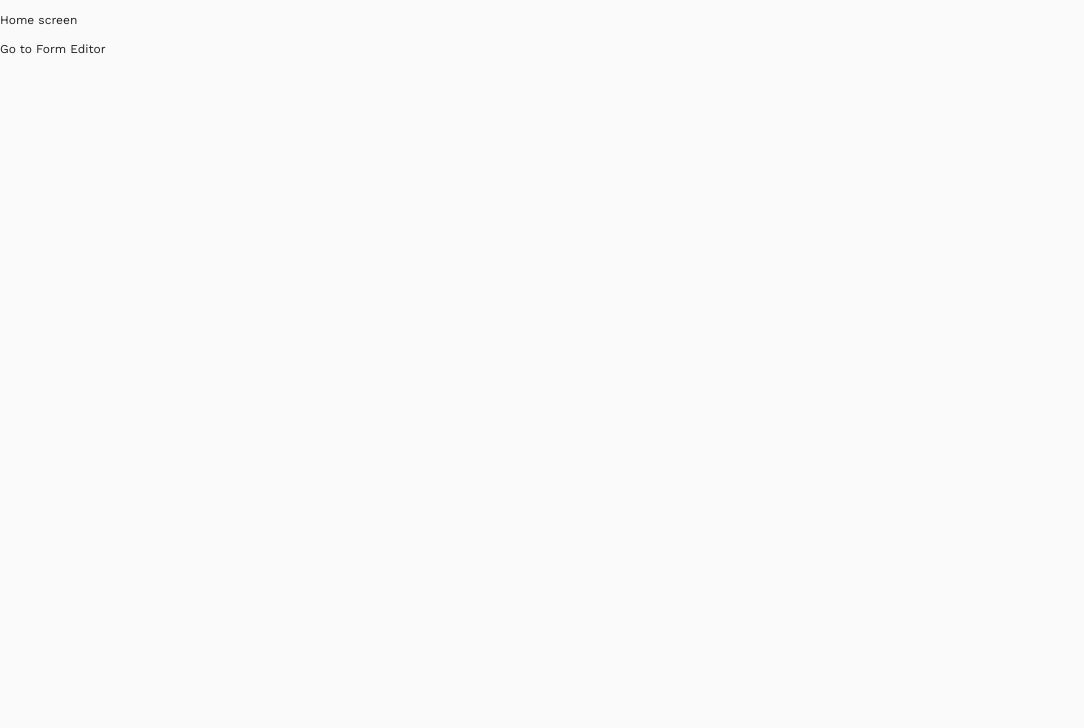
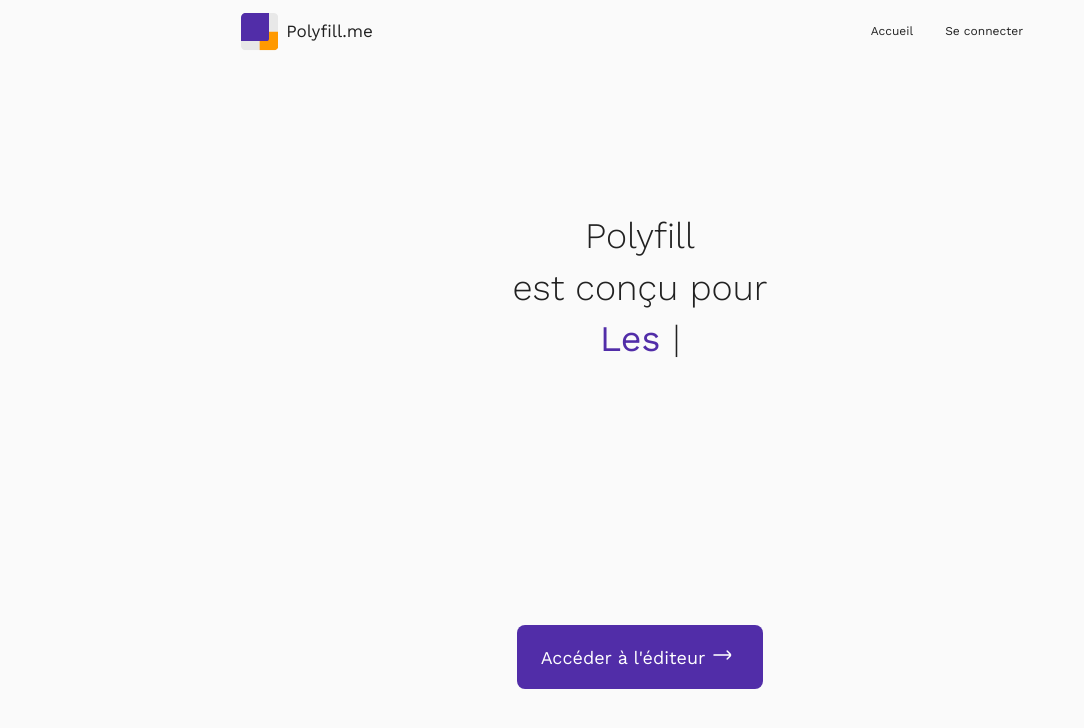
Before and after one commit to maxou00/polyfill.me, a Next.js app: page / in a window 1280 px wide. Shown: the top 728 px of the page, without its empty margins (0-1084 px from the left). Built offline with nearby package versions, Linux system fonts and the light colour scheme.

Commit message:
Added base view of landing base

```diff
--- a/package.json
+++ b/package.json
@@ -13,9 +13,11 @@
     "@popperjs/core": "^2.9.3",
     "@supabase/supabase-js": "^1.21.0",
     "@types/classnames": "^2.3.1",
+    "@types/ityped": "^1.0.1",
     "@types/react-dom": "^17.0.9",
     "@types/react-redux": "^7.1.18",
     "classnames": "^2.2.6",
+    "ityped": "^1.0.3",
     "ll": "^1.2.0",
     "material-ui-color": "^1.2.0",
     "nanoid": "^3.1.23",
--- a/pages/dashboard.tsx
+++ b/pages/dashboard.tsx
@@ -5,11 +5,15 @@ import { useState } from "react";
 import { DataForm } from "../engine/page";
 import { Box, Container } from "@material-ui/core";
 import { FormReport } from "../processing-analysis/FormReport";
+import Head from "next/head";
 
 export default function Dashboard() {
     const [selectedForm, setSelectedForm] = useState<DataForm>();
 
     return <Initializer>
+        <Head>
+            <title>Dashboard</title>
+        </Head>
         <div className={styles.page}>
             <DashboardAppBar onFormSelected={setSelectedForm} />
             <div className={styles.body}>
--- a/pages/index.tsx
+++ b/pages/index.tsx
@@ -1,16 +1,69 @@
+import { Button, Typography } from "@material-ui/core";
 import Head from "next/head";
+import { useEffect } from "react";
+import { Logo } from "../ui/Logo";
+import { init } from "ityped";
+import { useRef } from "react";
+import styles from "../styles/initial.module.scss";
+import cln from "classnames";
 import Link from "next/link";
 
+let cases = [
+    "Les soumissions de candidatures",
+    "Les sondages",
+    "Les études de marché",
+    "Les prises de contact",
+    "Collecter ce que vous voulez."
+]
+
 function IndexScreen() {
-    return <div>
+    const caseRef = useRef<HTMLSpanElement>();
+
+    useEffect(() => {
+        if (caseRef.current) {
+
+            init(caseRef.current, {
+                showCursor: true,
+                typeSpeed: 100,
+                backSpeed: 50,
+                strings: cases
+            })
+        }
+    }, []);
+
+    return <div className={styles.page}>
         <Head>
             <title>Polyfill.me</title>
-            <meta name="description" content="Create forms" />
+            <meta name="description" content="Data Collection made easier than ever" />
             <link rel="icon" href="/favicon.ico" />
         </Head>
         <main>
-            <p>Home screen</p>
-            <Link href="/editor">Go to Form Editor</Link>
+            <header className={styles.header}>
+                <div className={styles.logoWrapper}>
+                    <Logo size={28} />
+                    <Typography variant="h6" className={styles.title}>Polyfill.me</Typography>
+                </div>
+                <div className={styles.menu}>
+
+                    <span className={styles.item}>Accueil</span>
+                    <span className={cln(styles.item, styles.btnLogin)}>Se connecter</span>
+                </div>
+            </header>
+            <div className={styles.underHeader}>
+                <p className={styles.bigText}>
+                    Polyfill <br />est conçu pour <br /><span ref={caseRef} className={styles.useCases}></span>
+                </p>
+                <div className={styles.actions}>
+                    <Link href="/editor" passHref>
+                        <button className={styles.btnGetStarted}>
+                            <span className="text" data-role="text">
+                                Accéder à l&apos;éditeur
+                            </span>
+                            <i className="fi-rr-arrow-right" data-role="icon end"></i>
+                        </button>
+                    </Link>
+                </div>
+            </div>
         </main>
     </div>
 }
--- a/pages/preview/[id].tsx
+++ b/pages/preview/[id].tsx
@@ -1,4 +1,5 @@
 import { GetServerSideProps } from "next";
+import Head from "next/head";
 import { useEffect } from "react";
 import { useDispatch } from "react-redux";
 import { supaClient } from "../../core/utils";
@@ -27,6 +28,9 @@ export default function Preview(props: {form?: DataForm, id: string}) {
         return <></>
     }
     return <div>
+        <Head>
+            <title>{props.form.form_content.title}</title>
+        </Head>
         <FormRenderer preview={true}/>
     </div>
 }
--- /dev/null
+++ b/styles/initial.module.scss
@@ -0,0 +1,75 @@
+.page {
+    width: 100%;
+    min-height: 100vh;
+    --header-height: 64px;
+    --primary-tint: #512DA8;
+}
+
+.header {
+    display: flex;
+    flex-direction: row;
+    align-items: center;
+    justify-content: space-around;
+    height: var(--header-height);
+
+    .logoWrapper {
+        display: flex;
+        flex-direction: row;
+        align-items: center;
+        justify-content: center;
+
+        .title {
+            margin-left: 8px;
+        }
+    }
+
+    .menu {
+        height: 100%;
+        display: flex;
+        flex-direction: row;
+        align-items: center;
+        justify-content: center;
+
+        .item {
+
+            padding: 8px 16px;
+        }
+
+    }
+}
+
+.underHeader {
+    height: calc(100vh - var(--header-height));
+    display: flex;
+    flex-direction: column;
+    align-items: center;
+    justify-content: space-around;
+}
+
+.bigText {
+    font-size: 36px;
+    text-align: center;
+    font-weight: lighter;
+
+    .useCases {
+        font-weight: bolder;
+        color: var(--primary-tint);
+    }
+}
+
+.btnGetStarted {
+    border: none;
+    height: 64px;
+    padding: 0px 24px;
+    background: var(--primary-tint);
+    border-radius: 8px;
+    color: white;
+    font-family: 'Work Sans';
+    font-size: 18px;
+
+
+    *[ data-role ~= icon ] {
+        margin: 0px 8px;
+    }
+
+}
--- a/ui/DashboardAppBar.tsx
+++ b/ui/DashboardAppBar.tsx
@@ -65,7 +65,7 @@ export function DashboardAppBar(props: Props) {
                     <List disablePadding>
                         {
                             forms.map((f) => {
-                                return <ListItem key={f.id} button onClick={() => props.onFormSelected(f)}>
+                                return <ListItem key={f.id} button onClick={() => { setFormsMenuAnchor(undefined); props.onFormSelected(f) }}>
                                     <ListItemText
                                         primary={f.form_content.title}/>
                                 </ListItem>
```
Also changed, not shown: processing-analysis/FormReport.tsx (+9 -1 lines), ui/AnimatedTypings.tsx (added, +29 -0 lines), 1 other file (tests, documents, lock files or other folders).
